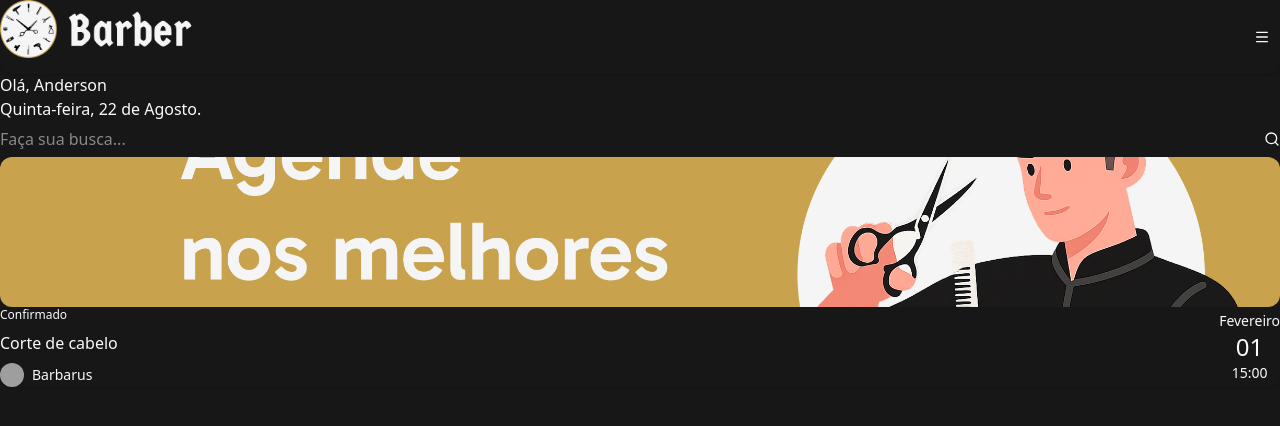
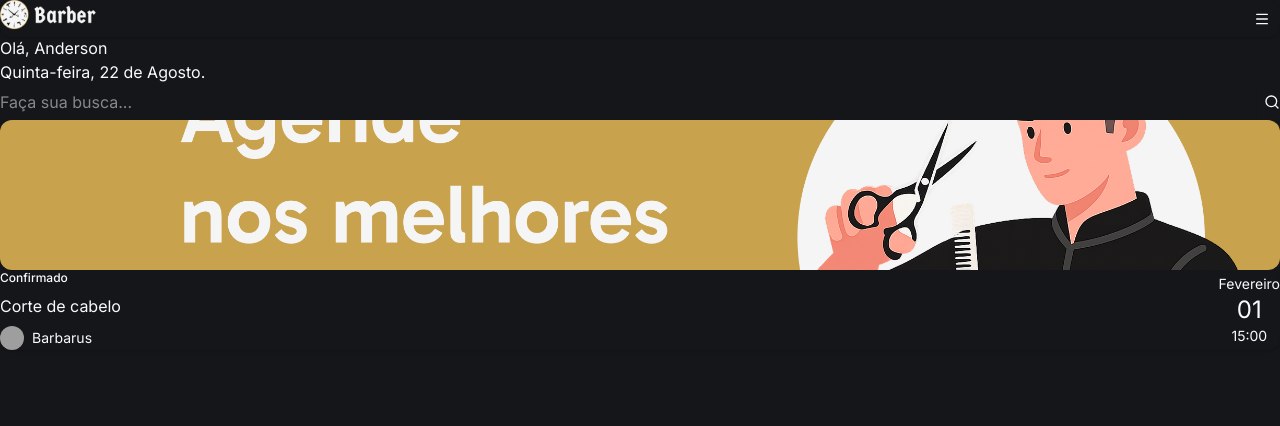
Before and after one commit to andersonjacobsen/barber-clock, a Next.js app: page / in a window 1280 px wide. Shown: the top 426 px of the page. Built offline with nearby package versions, Linux system fonts and the light colour scheme; grey boxes are pictures that could not be loaded.

Commit message:
style: update colors and layout

```diff
--- a/app/_components/header.tsx
+++ b/app/_components/header.tsx
@@ -7,7 +7,7 @@ const Header = () => {
   return (
     <Card>
       <CardContent className="flex flex-row items-center justify-between px-8 py-4">
-        <Image alt="Barber Clock" src="/logo-1.png" height={36} width={240} />
+        <Image alt="Barber Clock" src="/logo-1.png" height={18} width={120} />
         <Button size={"icon"} variant={"outline"}>
           <MenuIcon />
         </Button>
--- a/app/globals.css
+++ b/app/globals.css
@@ -6,8 +6,8 @@
     --background: 248 250 252;
     --foreground: 15 23 42;
 
-    --card: 255 255 255;
-    --card-foreground: 15 23 42;
+    --card: 26 27 31;
+    --card-foreground: 248 250 252;
 
     --popover: 255 255 255;
     --popover-foreground: 15 23 42;
@@ -35,33 +35,33 @@
   }
 
   .dark {
-    --background: 23 23 24;
+    --background: 21 22 25;
     --foreground: 248 250 252;
 
-    --card: 27 27 29;
+    --card: 26 27 31;
     --card-foreground: 248 250 252;
 
-    --popover: 27 27 29;
+    --popover: 26 27 31;
     --popover-foreground: 248 250 252;
 
-    --primary: 122 101 255;
+    --primary: 129 97 255;
     --primary-foreground: 255 255 255;
 
-    --secondary: 40 40 43;
+    --secondary: 38 39 43;
     --secondary-foreground: 248 250 252;
 
-    --muted: 40 40 43;
+    --muted: 38 39 43;
     --muted-foreground: 163 174 190;
 
-    --accent: 40 40 43;
+    --accent: 38 39 43;
     --accent-foreground: 248 250 252;
 
-    --destructive: 239 68 68;
+    --destructive: 239 67 67;
     --destructive-foreground: 248 250 252;
 
-    --border: 40 40 43;
-    --input: 40 40 43;
-    --ring: 214 221 229;
+    --border: 38 39 43;
+    --input: 38 39 43;
+    --ring: 203 213 225;
   }
 
   * {
@@ -72,9 +72,6 @@
   html,
   body {
     height: 100%;
-  }
-
-  body {
     background-color: rgb(var(--background));
     color: rgb(var(--foreground));
   }
--- a/app/layout.tsx
+++ b/app/layout.tsx
@@ -1,16 +1,8 @@
 import type { Metadata } from "next"
-import { Geist, Geist_Mono } from "next/font/google"
+import { Inter } from "next/font/google"
 import "./globals.css"
 
-const geistSans = Geist({
-  variable: "--font-geist-sans",
-  subsets: ["latin"],
-})
-
-const geistMono = Geist_Mono({
-  variable: "--font-geist-mono",
-  subsets: ["latin"],
-})
+const inter = Inter({ subsets: ["latin"] })
 
 export const metadata: Metadata = {
   title: "Create Next App",
@@ -24,11 +16,7 @@ export default function RootLayout({
 }>) {
   return (
     <html lang="en" className="dark">
-      <body
-        className={`${geistSans.variable} ${geistMono.variable} antialiased`}
-      >
-        {children}
-      </body>
+      <body className={inter.className}>{children}</body>
     </html>
   )
 }
```
